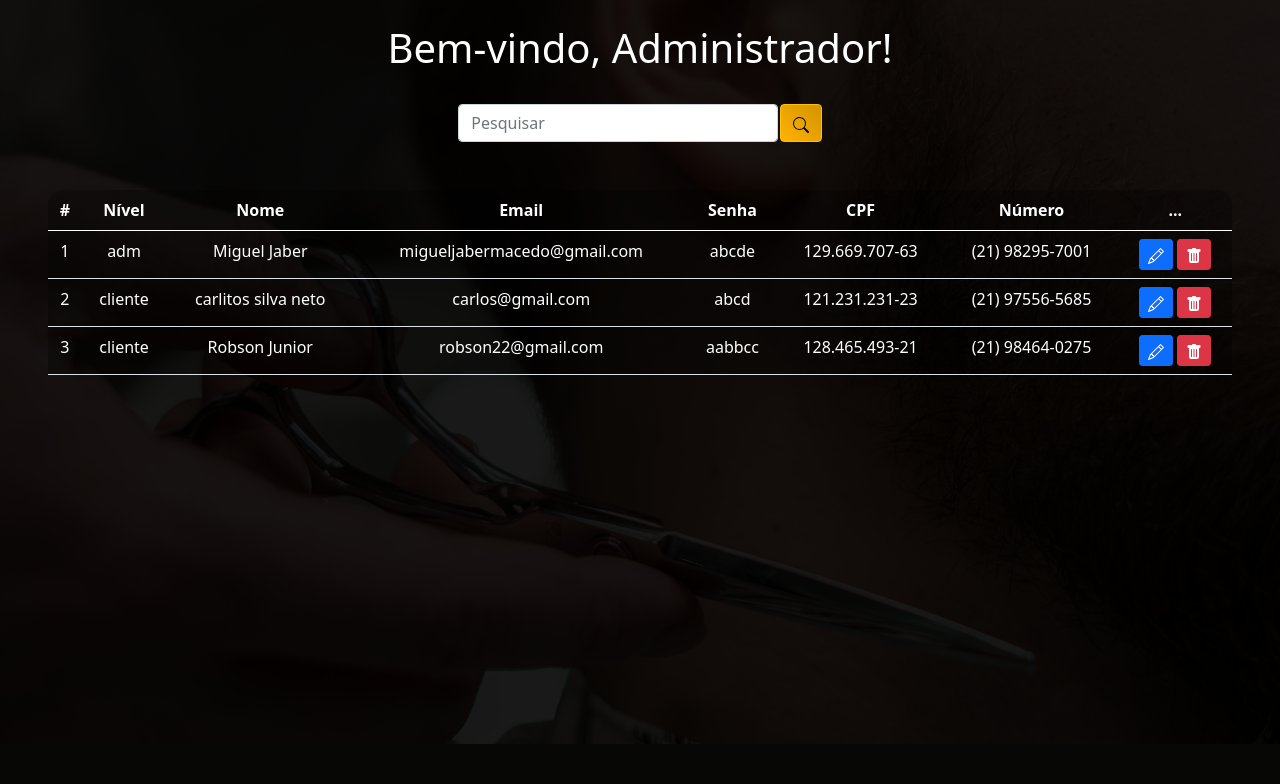
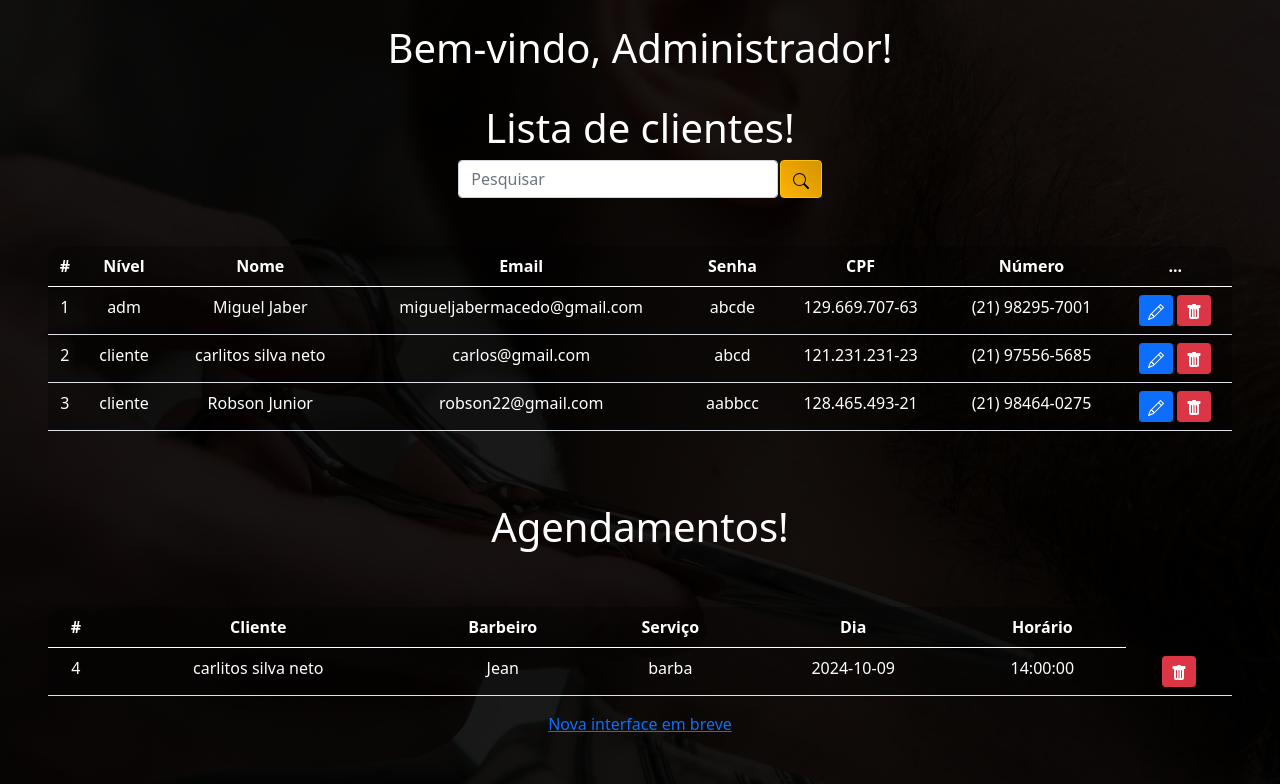
Before and after one commit to migueljaber/Barbearia, a PHP site: page /select.php in a window 1280 px wide. Shown: the part 56-840 px from the top of the page. Before the commit the page ends 800 px from the top, so only its background shows below. Run offline with PHP 8.4, Linux system fonts and the light colour scheme; a user stored in the database is signed in; data comes from the database, SQL or seed files in the repository.

Commit message:
inclusao de tabela de agendamentos para o admin

```diff
--- a/select.php
+++ b/select.php
@@ -9,16 +9,19 @@
         header('Location: cadastro/login.php');
     }
 
-    if(!empty($_GET['search']))
+    if(!empty($_GET['search_user']))
     {
-        $data = $_GET['search'];
+        $data = $_GET['search_user'];
         $sql = "SELECT * FROM usuarios WHERE id LIKE '%$data%' or nome LIKE '%$data%' or email LIKE '%$data%' or nivel LIKE '%$data%' or numero LIKE '%$data%' ORDER BY id ASC";
     }
     else
     {
         $sql = "SELECT * FROM usuarios ORDER BY id ASC";
     }
+    $sqlagenda = "SELECT a.id, u.nome, a.barbeiro, a.servico, a.dia, a.horario FROM agendamentos a JOIN usuarios u ON a.usuario_id = u.id ORDER BY a.id ASC";
+
     $result = $conexao->query($sql);
+    $resultAgenda = $conexao->query($sqlagenda);
 ?>
 <!DOCTYPE html>
 <html lang="pt-br">
@@ -68,8 +71,11 @@
         echo "<h1>Bem-vindo, Administrador!</h1>";
     ?>
     <br>
+    <?php
+        echo "<h1>Lista de clientes!</h1>";
+    ?>
     <div class="box-search">
-        <input type="search" class="form-control w-25" placeholder="Pesquisar" id="pesquisar">
+        <input type="search" class="form-control w-25" placeholder="Pesquisar" id="pesquisar_users">
         <button onclick="searchData()" class="btn btn-warning" style="background: linear-gradient(45deg, #ffb300, #d39400);">
             <svg xmlns="http://www.w3.org/2000/svg" width="16" height="16" fill="currentColor" class="bi bi-search" viewBox="0 0 16 16">
                 <path d="M11.742 10.344a6.5 6.5 0 1 0-1.397 1.398h-.001c.03.04.062.078.098.115l3.85 3.85a1 1 0 0 0 1.415-1.414l-3.85-3.85a1.007 1.007 0 0 0-.115-.1zM12 6.5a5.5 5.5 0 1 1-11 0 5.5 5.5 0 0 1 11 0z"/>
@@ -119,20 +125,80 @@
             </tbody>
         </table>
     </div>
+    <br>
+    <?php
+        echo "<h1>Agendamentos!</h1>";
+    ?>
+    <div class="box-search">
+        <!-- <input type="search" class="form-control w-25" placeholder="Pesquisar" id="pesquisar_agendamento">
+        <button onclick="searchData()" class="btn btn-warning" style="background: linear-gradient(45deg, #ffb300, #d39400);">
+            <svg xmlns="http://www.w3.org/2000/svg" width="16" height="16" fill="currentColor" class="bi bi-search" viewBox="0 0 16 16">
+                <path d="M11.742 10.344a6.5 6.5 0 1 0-1.397 1.398h-.001c.03.04.062.078.098.115l3.85 3.85a1 1 0 0 0 1.415-1.414l-3.85-3.85a1.007 1.007 0 0 0-.115-.1zM12 6.5a5.5 5.5 0 1 1-11 0 5.5 5.5 0 0 1 11 0z"/>
+            </svg>
+        </button> -->
+    </div>
+    <div class="m-5">
+        <table class="table text-white table-bg">
+            <thead>
+                <tr>
+                    <th scope="col">#</th>
+                    <th scope="col">Cliente</th>
+                    <th scope="col">Barbeiro</th>
+                    <th scope="col">Serviço</th>
+                    <th scope="col">Dia</th>
+                    <th scope="col">Horário</th>
+                </tr>
+            </thead>
+            <tbody>
+                <?php
+                    while($agenda_data = mysqli_fetch_assoc($resultAgenda)) {
+                        echo "<tr>";
+                        echo "<td>".$agenda_data['id']."</td>";
+                        echo "<td>".$agenda_data['nome']."</td>";
+                        echo "<td>".$agenda_data['barbeiro']."</td>";
+                        echo "<td>".$agenda_data['servico']."</td>";
+                        echo "<td>".$agenda_data['dia']."</td>";
+                        echo "<td>".$agenda_data['horario']."</td>";
+                        echo "<td>
+                            <a class='btn btn-sm btn-danger' href='delete.php?agenda_id=$agenda_data[id]' title='Deletar'>
+                                <svg xmlns='http://www.w3.org/2000/svg' width='16' height='16' fill='currentColor' class='bi bi-trash-fill' viewBox='0 0 16 16'>
+                                    <path d='M2.5 1a1 1 0 0 0-1 1v1a1 1 0 0 0 1 1H3v9a2 2 0 0 0 2 2h6a2 2 0 0 0 2-2V4h.5a1 1 0 0 0 1-1V2a1 1 0 0 0-1-1H10a1 1 0 0 0-1-1H7a1 1 0 0 0-1 1H2.5zm3 4a.5.5 0 0 1 .5.5v7a.5.5 0 0 1-1 0v-7a.5.5 0 0 1 .5-.5zM8 5a.5.5 0 0 1 .5.5v7a.5.5 0 0 1-1 0v-7A.5.5 0 0 1 8 5zm3 .5v7a.5.5 0 0 1-1 0v-7a.5.5 0 0 1 1 0z'/>
+                                </svg>
+                            </a>
+                            </td>";
+                        echo "</tr>";
+                    }
+                    ?>
+            </tbody>
+        </table>
+        <a href=""> Nova interface em breve </a>
+    </div>
 </body>
 <script>
-    var search = document.getElementById('pesquisar');
+    var searchUsers = document.getElementById('pesquisar_users');
+    var searchAgenda = document.getElementById('pesquisar_agendamentos');
 
-    search.addEventListener("keydown", function(event) {
+    searchUsers.addEventListener("keydown", function(event) {
         if (event.key === "Enter")
         {
-            searchData();
+            searchUsersData();
         }
     });
 
-    function searchData()
+    searchAgenda.addEventListener("keydown", function(event) {
+        if (event.key === "Enter")
+        {
+            searchAgendaData();
+        }
+    });
+
+    function searchUsersData()
     {
-        window.location = 'select.php?search='+search.value;
+        window.location = 'select.php?search_user='+search.value;
+    }
+    function searchAgendaData()
+    {
+        window.location = 'select.php?search_agenda='+search.value;
     }
 </script>
 </html>
```
Also changed, not shown: delete.php (+16 -1 lines).
